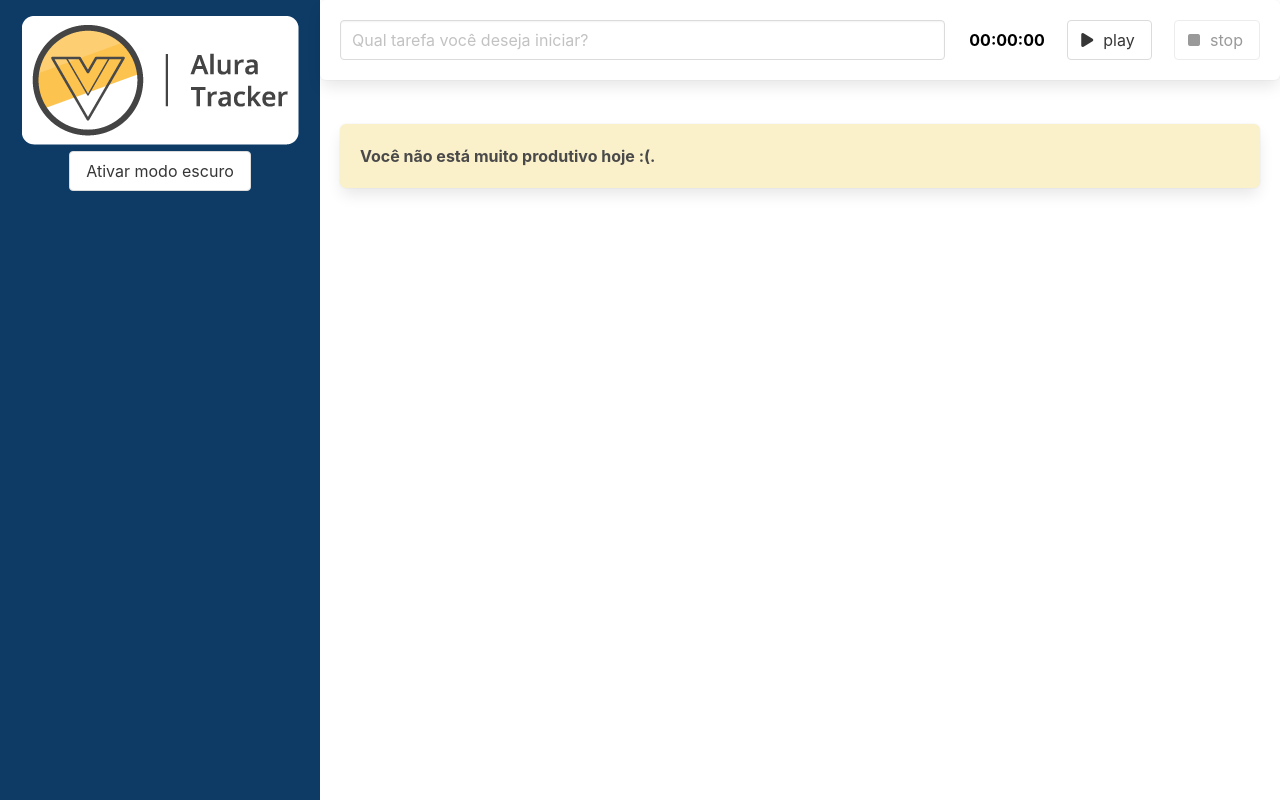
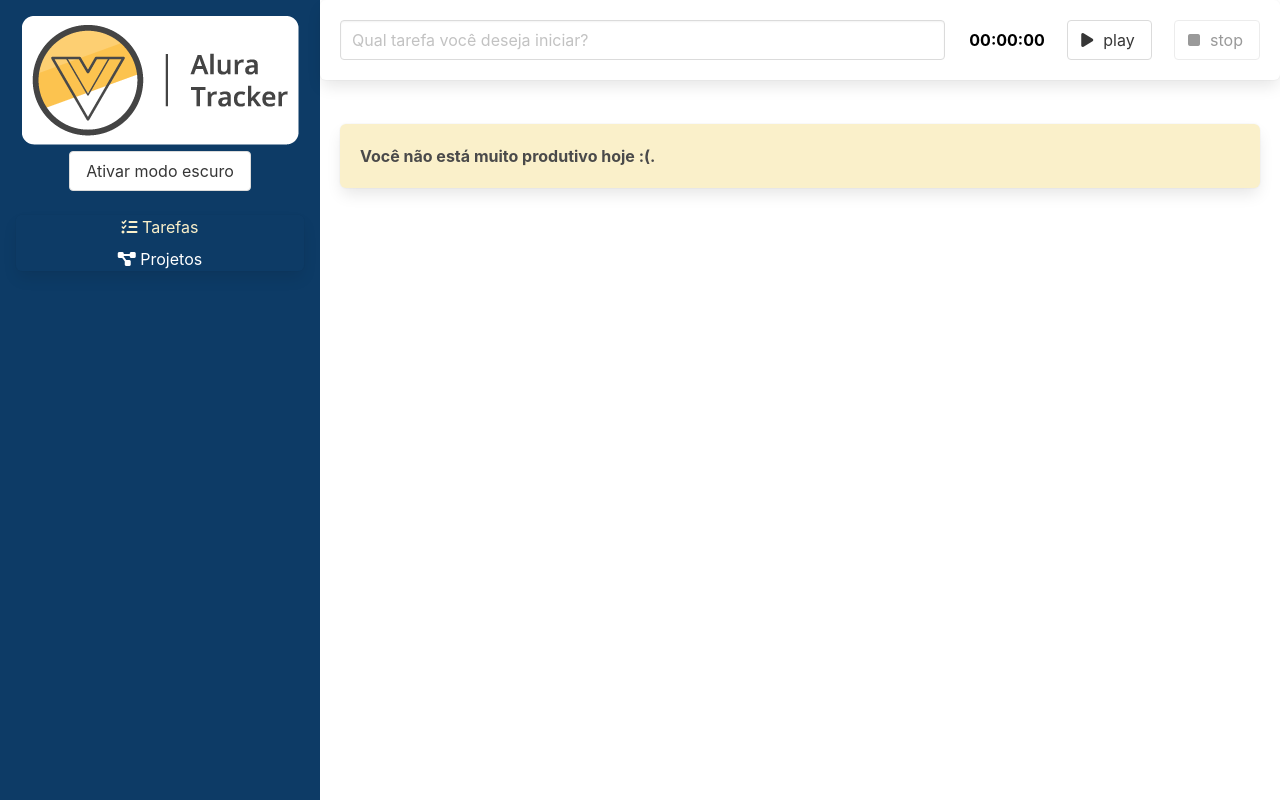
Before and after one commit to f-mendes/alura-tracker, a Vue app: page / in a window 1280 px wide. Built offline with nearby package versions, Linux system fonts and the light colour scheme.

Commit message:
feat: adicionando router-view e router-link

```diff
--- a/src/App.vue
+++ b/src/App.vue
@@ -4,14 +4,7 @@
       <BarraLateral @aoTemaAlterado="trocarTema"/>
     </div>
     <div class="column is-three-quarter conteudo">
-      <Formulario @aoSalvar="adicionarTarefa"/>
-      <div class="lista">
-        <Tarefa v-for="(tarefa, index) in tarefas" :key="index" :tarefa="tarefa"/>
-        <Box v-if="listaEstaVazia">
-          Você não está muito produtivo hoje :(.
-        </Box>
-      </div>
-
+      <router-view/>
     </div>
   </main>
 </template>
@@ -19,34 +12,18 @@
 <script lang="ts">
 import { defineComponent } from 'vue';
 import BarraLateral from './components/BarraLateral.vue';
-import Formulario   from "./components/Formulario.vue";
-import Tarefa       from "./components/Tarefa.vue";
-import Box          from "./components/Box.vue";
-import ITarefa      from "./interfaces/ITarefa";
 
 export default defineComponent({
   name: 'App',
   components: {
     BarraLateral,
-    Formulario,
-    Tarefa,
-    Box
   },
   data() {
     return {
-      tarefas: [] as ITarefa[],
       modoEscuroAtivo: false
     }
   },
-  computed: {
-    listaEstaVazia(): boolean {
-      return this.tarefas.length === 0
-    }
-  },
   methods:{
-    adicionarTarefa(tarefa: ITarefa): void {
-      this.tarefas.push(tarefa)
-    },
     trocarTema(temaEscuro: boolean): void {
       this.modoEscuroAtivo = temaEscuro
     }
--- a/src/components/BarraLateral.vue
+++ b/src/components/BarraLateral.vue
@@ -4,10 +4,27 @@
     <h1>
       <img src="../assets/logo.png" alt="logo">
     </h1>
-    <Button :evento-click="alterarTema" :class="button">
+    <Button :evento-click="alterarTema" class="button">
       {{ labelButton }}
     </Button>
+    <nav class="panel mt-5">
+      <ul>
+        <li>
+          <router-link to="/" class="link">
+            <i class="fas fa-tasks"></i>
+            Tarefas
+          </router-link>
+        </li>
+        <li>
+          <router-link to="/projetos" class="link">
+            <i class="fas fa-project-diagram"></i>
+            Projetos
+          </router-link>
+        </li>
+      </ul>
+    </nav>
   </header>
+
 </template>
 
 <script lang="ts">
@@ -51,5 +68,17 @@
       height: auto;
     }
   }
+  .panel li {
+    margin: 8px 0;
+  }
+  .link {
+    color: #fff;
+  }
+  .link:hover {
+    color: #FAF0CA;
+  }
+  .link.router-link-active {
+    color: #FAF0CA;
+  }
 
 </style>
```
